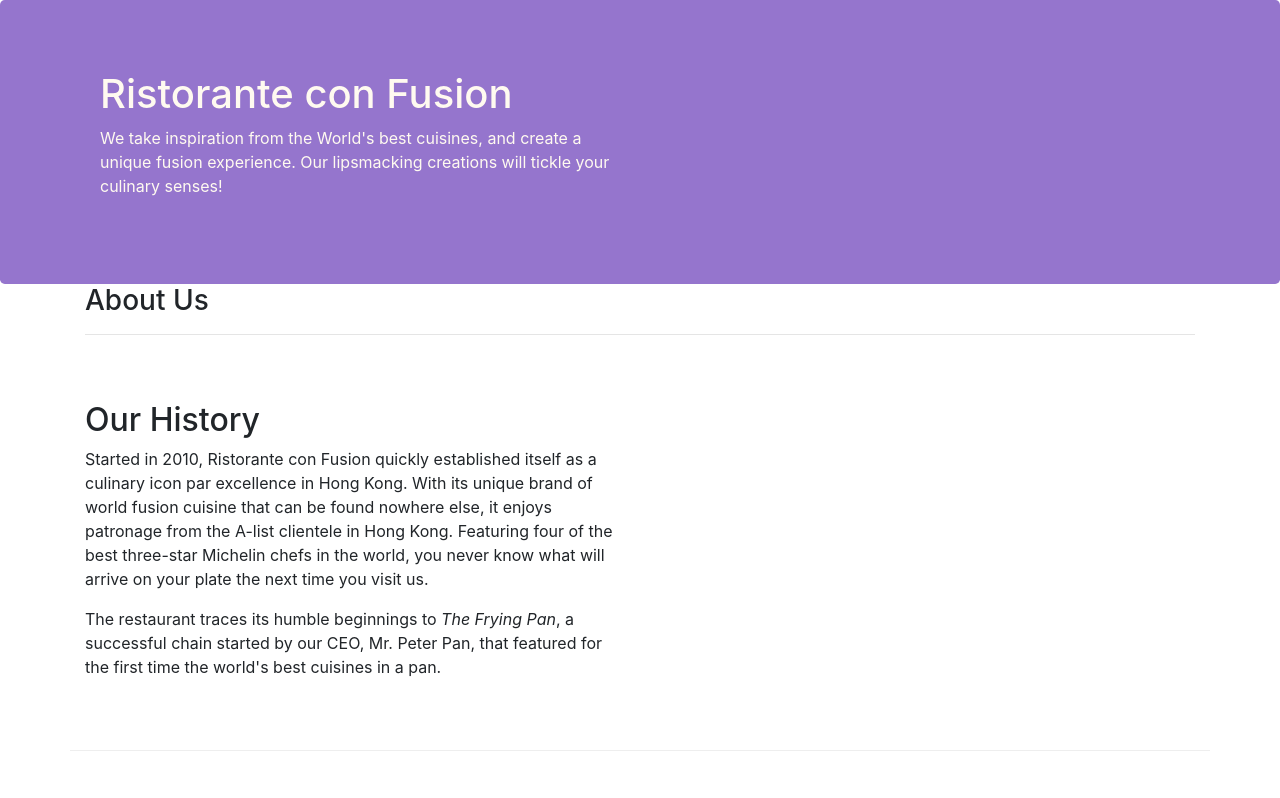
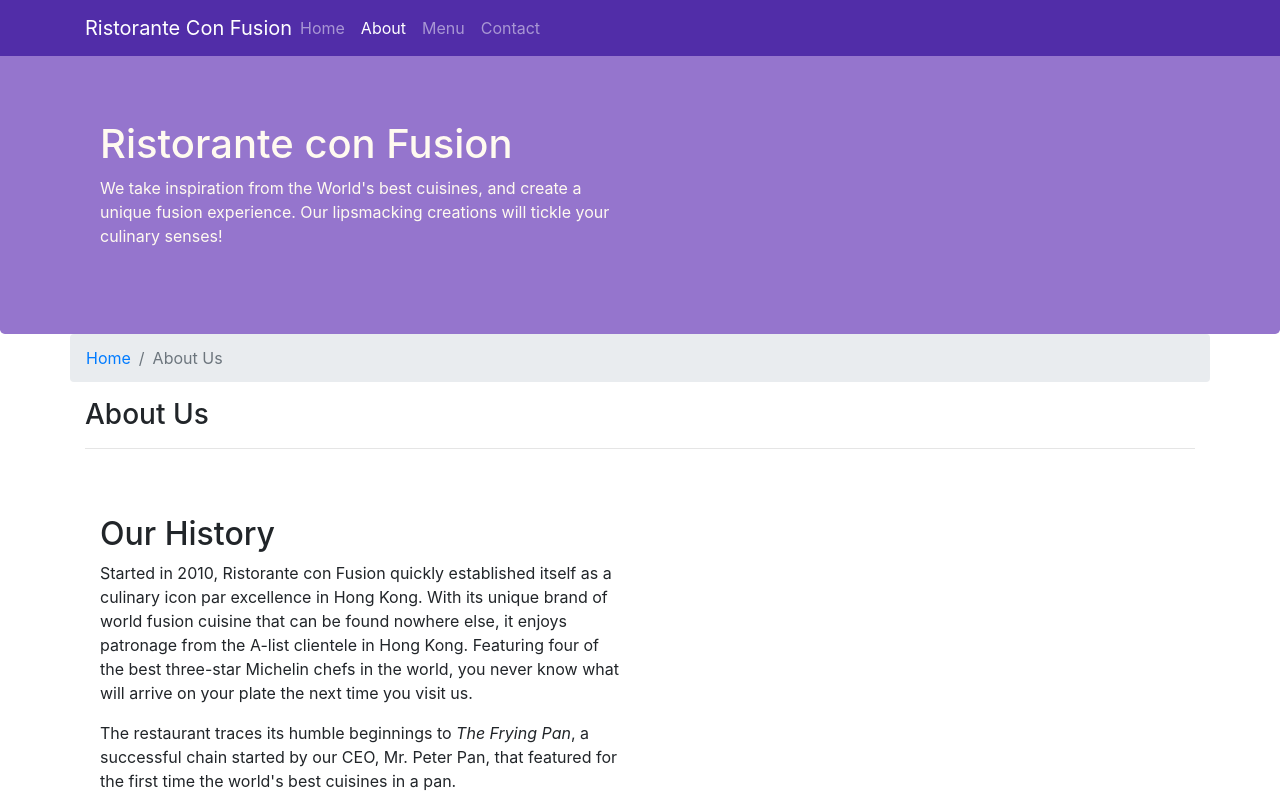
Before and after one commit to 21ishita11/Resturant-management-System, a website: page aboutus.html in a window 1280 px wide. Shown: the top 798 px of the page. Drawn offline with nearby package versions, Linux system fonts and the light colour scheme.

Commit message:
breadcrumbs added

```diff
--- a/aboutus.html
+++ b/aboutus.html
@@ -19,7 +19,22 @@
 </head>
 
 <body>
-
+  <nav class="navbar navbar-dark navbar-expand-sm fixed-top">
+        <div class="container">
+          <button class="navbar-toggler" type="button" data-toggle="collapse" data-target="#navbar">
+            <span class="navbar-toggler-icon"></span>
+          </button>
+          <a class="navbar-brand mr-auto" href="./index.html">Ristorante Con Fusion</a>
+          <div class="collapse navbar-collapse" id="Navbar">
+          <ul class="navbar-nav mr-auto">
+            <li class="nav-item"><a class="nav-link" href="./index.html">Home</a></li>
+            <li class="nav-item active"><a class="nav-link" href="./#">About</a></li>
+            <li class="nav-item"><a class="nav-link" href="#">Menu</a></li>
+            <li class="nav-item"><a class="nav-link" href="#">Contact</a></li>
+          </ul>
+        </div>
+        </div>
+      </nav>
     <header class="jumbotron">
         <div class="container">
             <div class="row row-header">
@@ -33,9 +48,13 @@
         </div>
     </header>
 
-    <div>
-        <div>
-            <div class="container">
+    <div class="container">
+        <div class="row">
+          <ol class="col-12 breadcrumb">
+                <li class="breadcrumb-item"><a href="./index.html">Home</a></li>
+                <li class="breadcrumb-item active">About Us</li>
+            </ol>
+            <div class="col-12">
                <h3>About Us</h3>
                <hr>
             </div>
@@ -74,7 +93,7 @@
                 <div class="col-4 offset-1 col-sm-2">
                     <h5>Links</h5>
                     <ul class="list-unstyled">
-                        <li><a href="#">Home</a></li>
+                        <li><a href="./index.html">Home</a></li>
                         <li><a href="#">About</a></li>
                         <li><a href="#">Menu</a></li>
                         <li><a href="#">Contact</a></li>
--- a/css/styles.css
+++ b/css/styles.css
@@ -1,3 +1,12 @@
+body{
+    padding:50px 0px 0px 0px;
+    z-index:0;
+}
+
+.navbar-dark {
+     background-color: #512DA8;
+}
+
 .row-header{
     margin:0px auto;
     padding:0px;
@@ -22,8 +31,16 @@
     color: floralwhite;
 
 }
-.address{
+address{
   font-size=80%;
   margin: : 0px;
   color: #0f0f0f;
 }
+body{
+    padding:50px 0px 0px 0px;
+    z-index:0;
+}
+
+.navbar-dark {
+     background-color: #512DA8;
+}
```
Also changed, not shown: index.html (+3 -3 lines).
